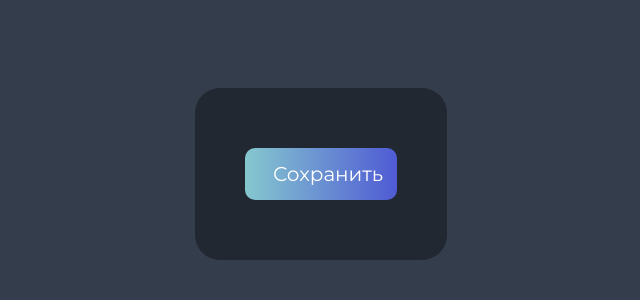
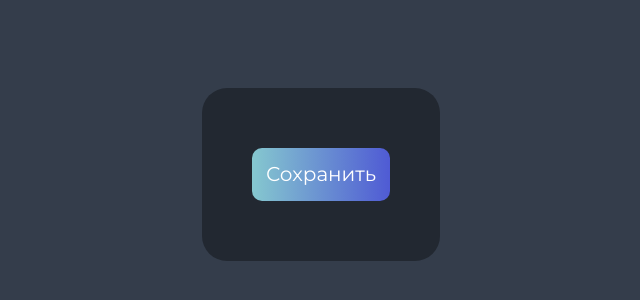
Before and after one commit to chickenfoot88/vue3-forecast-app, a Vue app: page / in a window 1280 px wide. Shown: the part 234-534 px from the top of the page, without its empty margins (319-959 px from the left). Built offline with nearby package versions, Linux system fonts and the light colour scheme.

Commit message:
add height to base button & slot check

```diff
--- a/src/components/BaseButton.vue
+++ b/src/components/BaseButton.vue
@@ -1,6 +1,6 @@
 <template>
   <button class="base-button">
-    <div class="base-button-icon">
+    <div v-if="$slots.icon" class="base-button-icon">
       <slot name="icon"></slot>
     </div>
     <slot></slot>
@@ -15,6 +15,7 @@ const props = defineProps({
     default: ''
   }
 })
+
 </script>
 
 <style scoped>
@@ -30,6 +31,8 @@ const props = defineProps({
     display: flex;
     gap: 9px;
     align-items: center;
+    height: 53px;
+    justify-content: center;
   }
 
   .base-button-icon {
```
